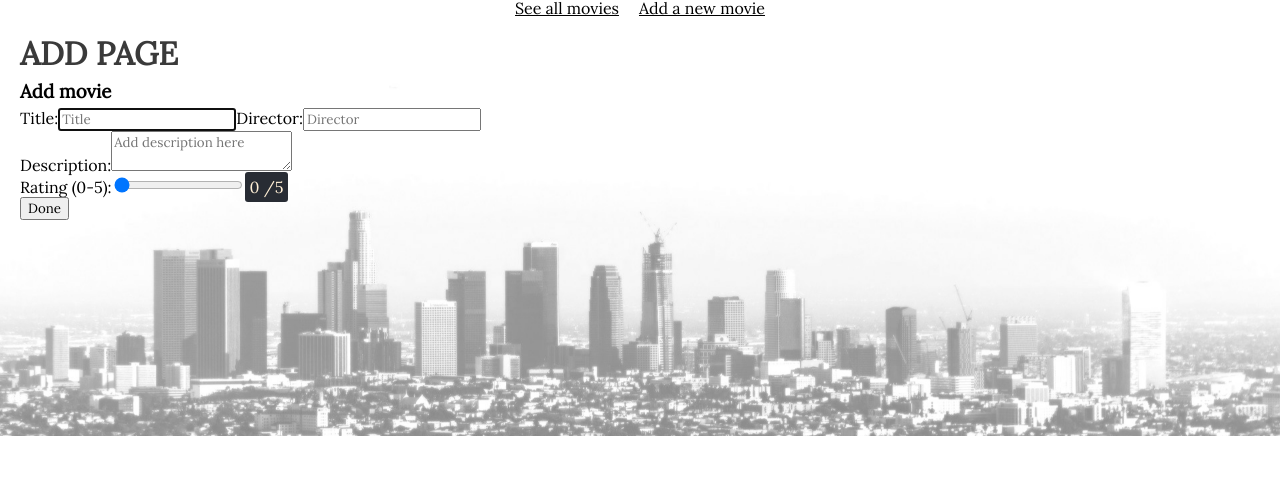
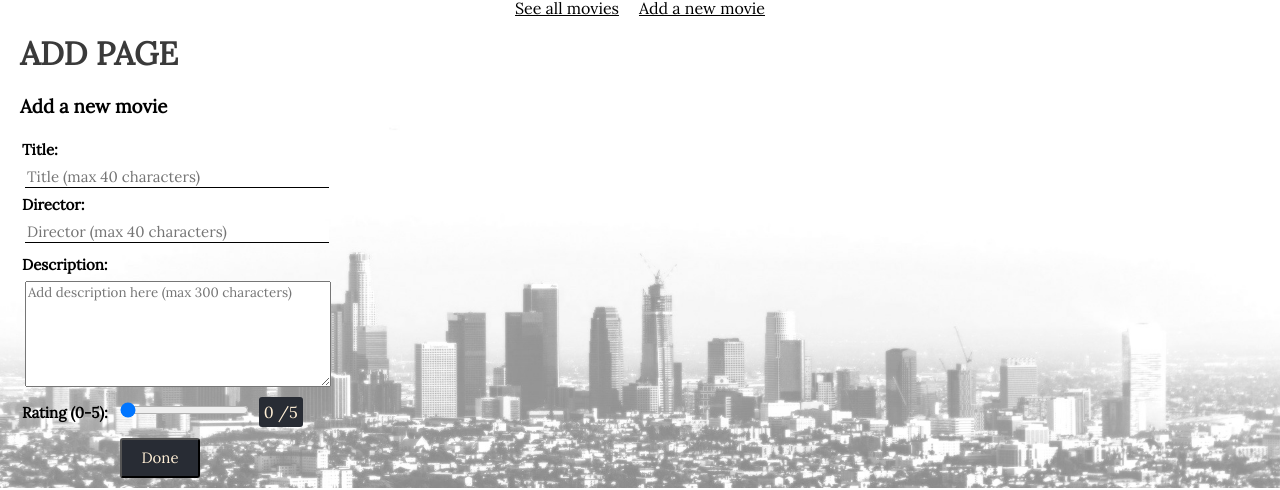
Before and after one commit to annaeklov/mandatory-advanced-js2, a React (Create React App) app in the folder myappmovies/: page /add in a window 1280 px wide. Shown: the part 364-854 px from the top of the page. Before the commit the page ends 800 px from the top, so only its background shows below. Built offline with nearby package versions, Linux system fonts and the light colour scheme.

Commit message:
handle errors, css form

```diff
--- a/myappmovies/src/App.css
+++ b/myappmovies/src/App.css
@@ -44,7 +44,7 @@ nav{
 
 .mainPage-title, .editPage-title, .addPage-title, .detailsPage-title{
     margin: 5px 20px;
-    color: rgb(58, 58, 58)
+    color: rgb(58, 58, 58);
 }
 
 
@@ -118,20 +118,72 @@ table {
 
 .fa-star{
     color: #ffcc00;
-    margin-right: 5px;
+    margin: 0px 5px;
+    font-size: 1.4em;
 }
 
 /*--FORM--*/
 
 output{
+    padding: 5px;
+}
+
+output, input[type=submit]{
     text-align: center;
     color: papayawhip;
-    padding: 5px;
     border-radius: 3px;
     background-color: #282c34;
 }
 
+input[type=submit]{
+    outline: none;
+    width: 80px;
+    height: 40px;
+    margin: 10px 100px;
+}
+
+input[type=submit]:hover{
+    background: rgba(235, 235, 235, 0.048);
+    color: #282c34;
+    border: solid 1px #282c34;
+}
+
 .form-formWrapper, .addPage-formTitle, .editPage-formTitle, .detailsPage-details, .detailsPage-pageTitle{
-    margin: 5px 0px 5px 20px ;
+    margin:20px 0px 5px 20px ;
+}
+
+.form-titleAndDirector, .form-description{
+    display: flex;
+    flex-direction: column;
+    margin-top: 5px;
+}
+
+input[type=text] {
+    outline: none;
+    border:0;
+    border-bottom: solid 1px black;
+    width: 300px;
+    font-size: 15px;
+    margin: 5px;
+}
+
+textarea{
+    width: 300px;
+    height: 100px;
+    margin: 5px;
 
 }
+
+input[type=range] {
+    margin: 10px;
+}
+
+label{
+    margin: 2px;
+    font-weight: bold;
+    font-size: 15px;
+}
+
+input[value]{
+    font-size: 15px;
+}
--- a/myappmovies/src/App.js
+++ b/myappmovies/src/App.js
@@ -6,6 +6,8 @@ import MainPage from "./components/MainPage.js";
 import AddPage from "./components/AddPage.js";
 import EditPage from "./components/EditPage.js";
 import DetailsPage from "./components/DetailsPage.js";
+
+// App.js är parent till add, edit, main och details. innehåller inga state, behövs ej.
 
 class App extends React.Component {
   render() {
--- a/myappmovies/src/components/AddPage.js
+++ b/myappmovies/src/components/AddPage.js
@@ -1,8 +1,8 @@
 import React from "react";
 import { Helmet } from "react-helmet";
+import { Redirect } from "react-router-dom";
 import Form from "./Form.js";
 import Postapi from "../api/Postapi.js";
-import { Redirect } from "react-router-dom";
 
 class AddPage extends React.Component {
   constructor(props) {
@@ -15,7 +15,8 @@ class AddPage extends React.Component {
         rating: 0
       },
       isPosted: false,
-      invalidInput: false
+      invalidInput: false,
+      onErrorPost: false
     };
     this.handleAddMovie = this.handleAddMovie.bind(this);
     this.handleChangeTitle = this.handleChangeTitle.bind(this);
@@ -24,28 +25,35 @@ class AddPage extends React.Component {
     this.handleChangeRating = this.handleChangeRating.bind(this);
   }
 
+  /* ------ METODER ------ */
+
   handleAddMovie(e) {
     e.preventDefault();
     if (
-      this.state.movie.title.trim().length == 0 ||
-      this.state.movie.director.trim().length == 0 ||
-      this.state.movie.description.trim().length == 0
+      // hanterar OM only whitespace i input
+      this.state.movie.title.trim().length === 0 ||
+      this.state.movie.director.trim().length === 0 ||
+      this.state.movie.description.trim().length === 0
     ) {
       this.setState({ invalidInput: true });
-      this.setState({ movie: {title: "", director: "", description: "", rating: 0} });
-
-      console.log("invalid input");
+      this.setState({
+        movie: { title: "", director: "", description: "", rating: 0 }
+      }); // nollställer input
       return;
     }
-    Postapi(this.state.movie).then(res => {
-      if (res.status === 201) {
-        this.setState({ isPosted: true });
-      }
-    });
+    Postapi(this.state.movie)
+      .then(res => {
+        if (res.status === 201) {
+          this.setState({ isPosted: true });
+        }
+      })
+      .catch(error => {
+        this.setState({ onErrorPost: true });
+      });
   }
 
   handleChangeTitle(e) {
-    this.setState({ movie: { ...this.state.movie, title: e.target.value } });
+    this.setState({ movie: { ...this.state.movie, title: e.target.value } }); // "..." menas att movie får all info innan, plus den nya titeln
   }
   handleChangeDirector(e) {
     this.setState({ movie: { ...this.state.movie, director: e.target.value } });
@@ -59,15 +67,20 @@ class AddPage extends React.Component {
     this.setState({ movie: { ...this.state.movie, rating: e.target.value } });
   }
 
+  /* ------ RENDER ------ */
+
   render() {
     return (
       <div className="addPage">
-        {this.state.isPosted && <Redirect to="/" />}
         <Helmet>
           <title>Add page</title>
         </Helmet>
+        {this.state.isPosted && <Redirect to="/" />}
+
         <h1 className="addPage-title">ADD PAGE</h1>
-        <h3 className="addPage-formTitle">Add movie</h3>
+        <h3 className="addPage-formTitle">Add a new movie</h3>
+
+        {/* från form.js, skickar med dessa metoder in i form.js*/}
         <Form
           movie={this.state.movie}
           handleSubmit={this.handleAddMovie}
@@ -76,7 +89,15 @@ class AddPage extends React.Component {
           handleDescription={this.handleChangeDescription}
           handleRating={this.handleChangeRating}
         />
-        {this.state.invalidInput && <p style={{color: "red"}}>Invalid input, <b>only</b> whitespaces are not allowed..</p>}
+
+        {this.state.invalidInput && (
+          <p style={{ color: "red" }}>
+            Invalid input, whitespaces <b>only</b> are not allowed..
+          </p>
+        )}
+        {this.state.onErrorPost && (
+          <h3 className="addPageError">Error, serverfel..</h3>
+        )}
       </div>
     );
   }
--- a/myappmovies/src/components/DetailsPage.js
+++ b/myappmovies/src/components/DetailsPage.js
@@ -1,32 +1,39 @@
 import React from "react";
 import { Helmet } from "react-helmet";
+import { Link } from "react-router-dom";
 import GetMovieApi from "../api/GetMovieApi.js";
-import { Link } from "react-router-dom";
 
 class DetailsPage extends React.Component {
   constructor(props) {
     super(props);
     this.state = {
       movie: {},
-      onError: false
+      onErrorGet: false
     };
   }
 
+  /* ------ METOD ------ */
+
   componentDidMount() {
-    let id = this.props.match.params.id;
-    GetMovieApi(id).then(response => {
-      if (response.status === 200) {
-        this.setState({ movie: response.data });
-      } else {
-        this.setState({ onError: true });
-      }
-    });
+    let id = this.props.match.params.id; // det som står bakom details/ i webläsaren, har bestämts i App.js route
+    GetMovieApi(id) // hämtar info om just detta ID.
+      .then(response => {
+        if (response.status === 200) {
+          this.setState({ movie: response.data });
+        } else {
+          this.setState({ onErrorGet: true });
+        }
+      })
+      .catch(error => {
+        console.log(error);
+        this.setState({ onErrorGet: true });
+      });
   }
 
+  /* ------ RENDER ------ */
+
   render() {
-    let errorP = (
-      <p>Oops, the movie does not exist anymore. Go back and try again..</p>
-    );
+    let errorP = <p>Oops, the movie does not exist. Go back and try again..</p>;
 
     let allDetails = (
       <>
@@ -50,8 +57,8 @@ class DetailsPage extends React.Component {
           <div className="detailsPage-movieRating">
             <h3>Rating (0-5):</h3>
             <p>
+              {this.state.movie.rating}
               <i className="fa fa-star"></i>
-              {this.state.movie.rating}
             </p>
           </div>
           <Link to={"/edit/" + this.state.movie.id}>
@@ -64,13 +71,16 @@ class DetailsPage extends React.Component {
       </>
     );
 
+    /* ------ RETURN ------ */
+
     return (
       <div className="detailsPage">
         <Helmet>
           <title>Details Page</title>
         </Helmet>
+
         <h1 className="detailsPage-title">DETAILS PAGE</h1>
-        {this.state.onError ? errorP : allDetails}
+        {this.state.onErrorGet ? errorP : allDetails}
       </div>
     );
   }
--- a/myappmovies/src/components/Form.js
+++ b/myappmovies/src/components/Form.js
@@ -1,32 +1,36 @@
 import React from "react";
+
+// Form är bara en "dum" komponent som kan användas på flera ställen, får props från andra .js-filer
+// barn till add.js och edit.js, syns pga de använder Form.js i sin return och skickar med metoder till Form.js
 
 class Form extends React.Component {
   constructor(props) {
     super(props);
     this.state = {};
   }
+
   render() {
     return (
       <main className="form-formWrapper">
-        <form onSubmit={this.props.handleSubmit}>
+        <form onSubmit={this.props.handleSubmit}> {/* kommer från add.js och/eller edit.js*/}
           <div className="form-titleAndDirector">
             <label name="title">Title:</label>
             <input
               type="text"
               name="title"
-              placeholder="Title"
+              placeholder="Title (max 40 characters)"
               required
               autoFocus
               minLength="1"
               maxLength="40"
-              onChange={this.props.handleTitle}
-              value={this.props.movie.title}
+              onChange={this.props.handleTitle} // kommer från add.js och/eller edit.js
+              value={this.props.movie.title} // kommer från add.js och/eller edit.js
             />
             <label name="director">Director:</label>
             <input
               type="text"
               name="director"
-              placeholder="Director"
+              placeholder="Director (max 40 characters)"
               required
               minLength="1"
               maxLength="40"
@@ -38,7 +42,7 @@ class Form extends React.Component {
             <label name="description">Description:</label>
             <textarea
               name="description"
-              placeholder="Add description here"
+              placeholder="Add description here (max 300 characters)"
               required
               minLength="1"
               maxLength="300"
--- a/myappmovies/src/components/MainPage.js
+++ b/myappmovies/src/components/MainPage.js
@@ -1,8 +1,8 @@
 import React from "react";
 import { Helmet } from "react-helmet";
+import { Link } from "react-router-dom";
 import Getapi from "../api/GetMoviesApi.js";
 import DeleteApi from "../api/DeleteApi.js";
-import { Link } from "react-router-dom";
 
 class MainPage extends React.Component {
   constructor(props) {
@@ -18,6 +18,8 @@ class MainPage extends React.Component {
     this.updateSearch = this.updateSearch.bind(this);
   }
 
+  /* ------ METODER ------ */
+
   componentDidMount() {
     Getapi()
       .then(data => this.setState({ moviesList: data, loading: false }))
@@ -25,20 +27,28 @@ class MainPage extends React.Component {
   }
 
   handleDelete(id) {
-    DeleteApi(id).then(response => {
-      if (response.status === 204) {
-        Getapi().then(data => this.setState({ moviesList: data }));
-      } else {
+    DeleteApi(id)
+      .then(response => {
+        if (response.status === 204) {
+          Getapi().then(data => this.setState({ moviesList: data }));
+        } else {
+          this.setState({ onErrorDel: true });
+        }
+      })
+      .catch(error => {
+        console.log(error);
         this.setState({ onErrorDel: true });
-      }
-    });
+      });
   }
 
   updateSearch(e) {
     this.setState({ search: e.target.value.substr(0, 40) });
   }
 
+  /* ------ RENDER ------ */
+
   render() {
+    // hanterar searchbar
     let filteredSearch = this.state.moviesList.filter(movie => {
       return (
         movie.title.toLowerCase().indexOf(this.state.search.toLowerCase()) !==
@@ -128,11 +138,11 @@ class MainPage extends React.Component {
       if (this.state.moviesList.length) {
         main = wholeTable;
       } else {
-        main = noMovies(
-          "Oops, the table is empty, no movies to show.. Add a new movie!"
-        );
+        main = noMovies("Oops, the table is empty.. Add a new movie!");
       }
     } else main = noMovies("Loading...");
+
+    /* ------ RETURN ------ */
 
     return (
       <div className="mainPage">
@@ -142,18 +152,20 @@ class MainPage extends React.Component {
         <h1 className="mainPage-title">ALL MOVIES</h1>
         {searchBar}
         {this.state.onErrorDel && (
-          <h3 style={{color: "red"}}>Oops, the movie is already deleted by someone else..</h3>
+          <h3 style={{ color: "red" }}>
+            Oops, the movie doesn't exist anymore..
+          </h3>
         )}
 
         {filteredSearch.length === 0 &&
           this.state.search.length > 0 &&
-          noMovies("No title or director found...")}
+          noMovies("No title or director found..")}
 
         <div className="mainPage-table">{main}</div>
 
         <div className="mainPage-bottom">
           {this.state.onErrorGet && (
-            <h3 className="mainPageError">Error, serverfel</h3>
+            <h3 className="mainPageError">Error, serverfel..</h3>
           )}
         </div>
       </div>
```
Also changed, not shown: myappmovies/src/components/EditPage.js (+46 -29 lines).
